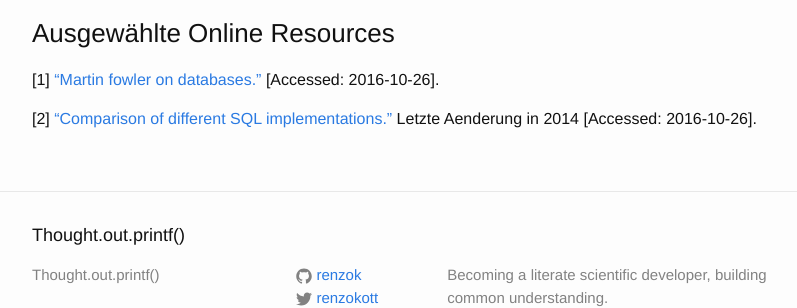
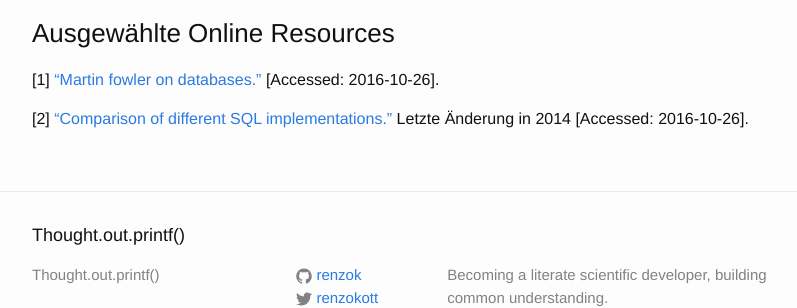
Before and after one commit to rkottmann/renzok.github.io, a Jekyll site: the page built from _slides/db-ws-2016/index.md, in a window 1280 px wide. Shown: the part 1806-2114 px from the top of the page, without its empty margins (238-1035 px from the left). Built offline with Jekyll 4.4.1, drawn with Linux system fonts in a browser that asks for light colours.

Commit message:
minor typos

```diff
--- a/_slides/db-ws-2016/index.md
+++ b/_slides/db-ws-2016/index.md
@@ -68,4 +68,4 @@ title: Modul Datenbanken IFI WS 2016/17
 
 [1]	[“Martin fowler on databases.”](http://martinfowler.com/bliki/DatabaseThaw.html) [Accessed: 2016-10-26].
 
-[2]	[“Comparison of different SQL implementations.”](http://troels.arvin.dk/db/rdbms/) Letzte Aenderung in 2014 [Accessed: 2016-10-26].
+[2]	[“Comparison of different SQL implementations.”](http://troels.arvin.dk/db/rdbms/) Letzte Änderung in 2014 [Accessed: 2016-10-26].
--- a/_slides/db-ws-2016/vorlesung-7.html
+++ b/_slides/db-ws-2016/vorlesung-7.html
@@ -85,7 +85,7 @@ class: middle, center
 
 ---
 class: middle, center
-# Kommt waherend der Vorlesung
+# Kommt waehrend der Vorlesung
 <!-- ![Pizza complete ERD](/img/dbl/pizza-complete-erd-v1-2016.png)  -->
 
 ---
```
